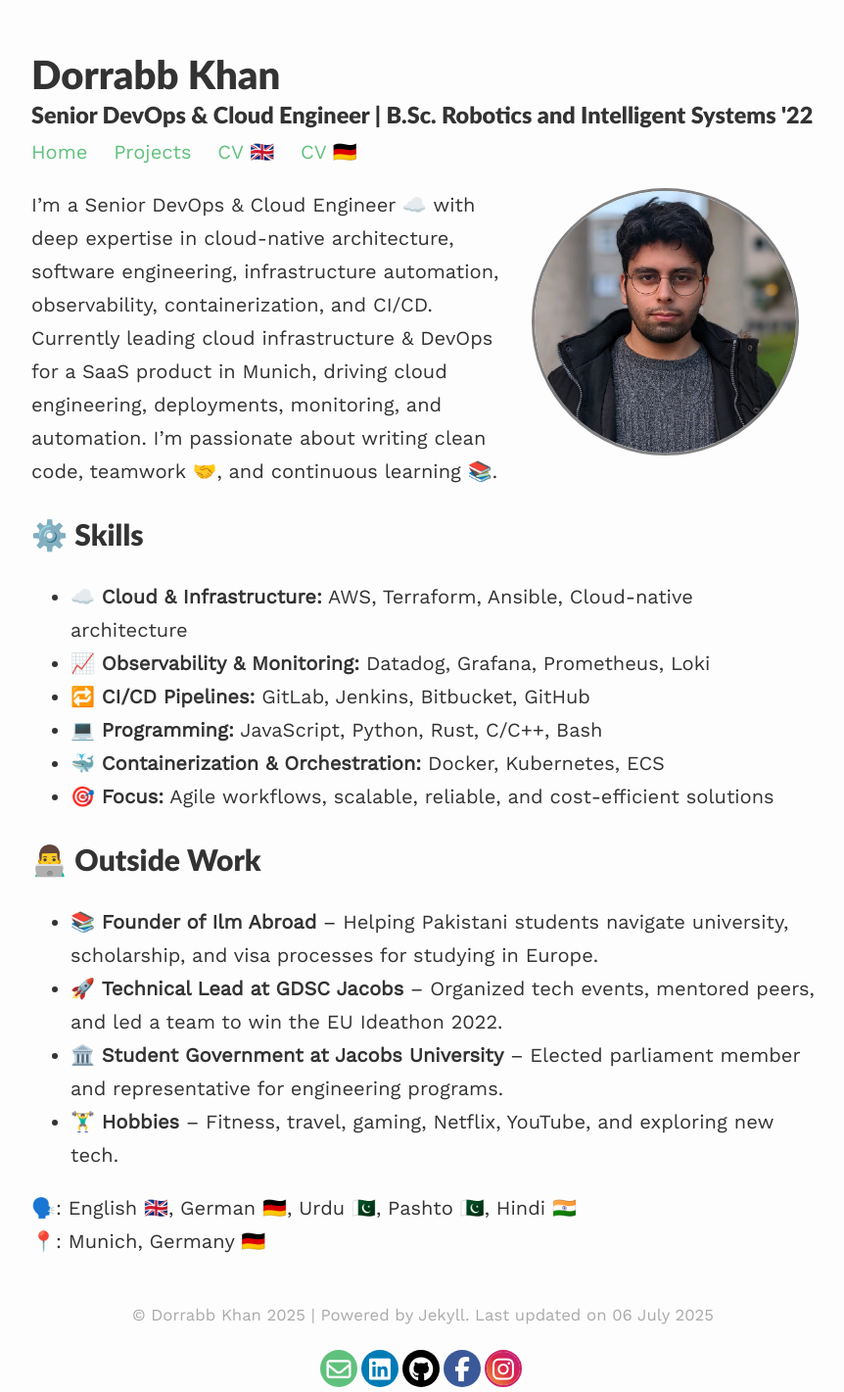
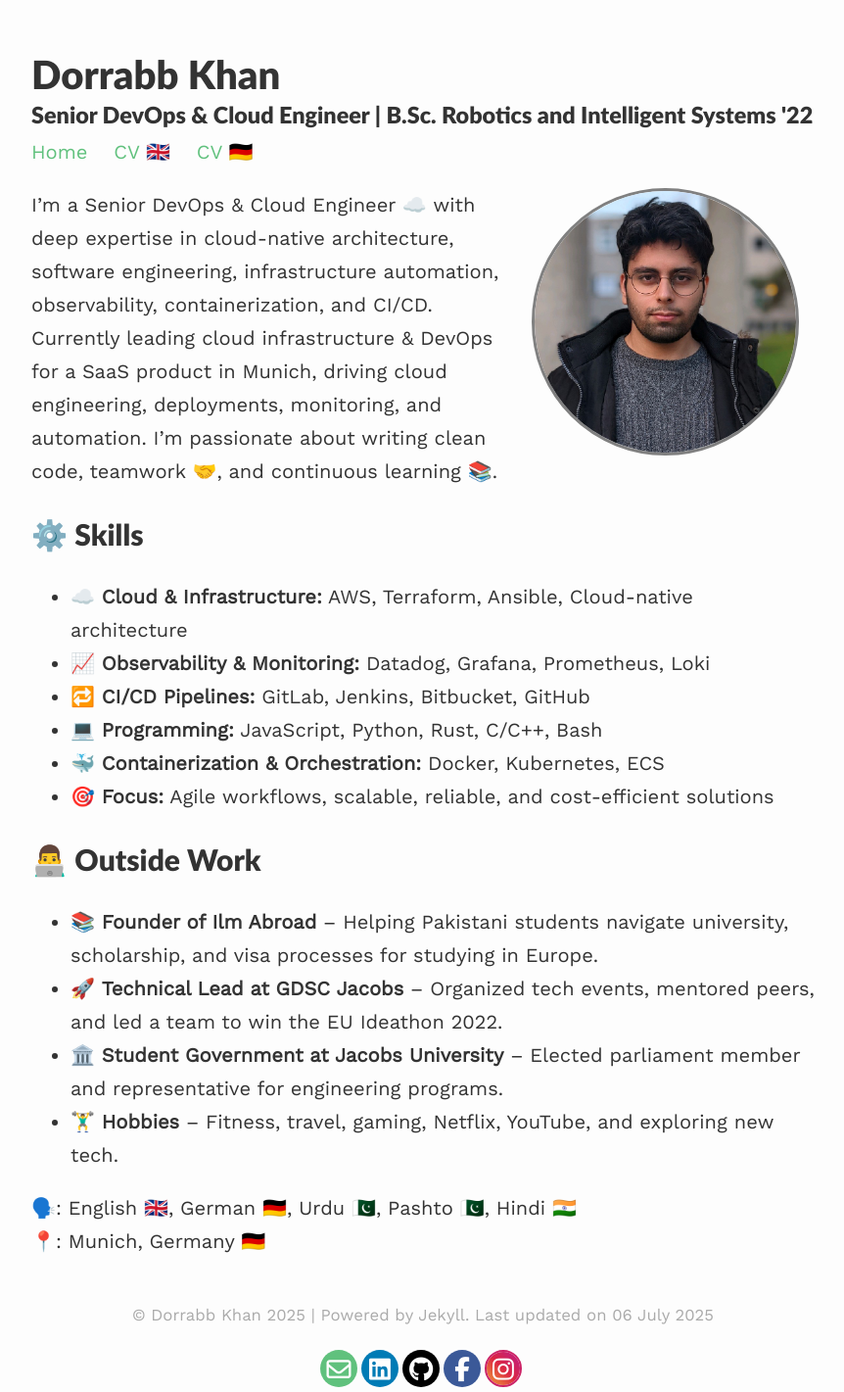
Before and after one commit to dorrabbkhan/dorrabbkhan.github.io, a Jekyll site: the page built from index.md, in a window 1280 px wide. Shown: the whole page at 98% size, without its empty margins (208-1070 px from the left). Built offline with Jekyll 4.4.1, drawn with Linux system fonts in a browser that asks for light colours.

Commit message:
Update manifest, navbar

```diff
--- a/_includes/navigation.html
+++ b/_includes/navigation.html
@@ -1,6 +1,5 @@
 <div class="links scroll">
         <a href="{{site.baseurl}}/">Home</a>
-        <a href="{{site.baseurl}}/projects/">Projects</a>
         <a href="{{site.baseurl}}/assets/docs/CV-Muhammad_Dorrabb_Khan_Niazi.pdf">CV 🇬🇧</a>
         <a href="{{site.baseurl}}/assets/docs/CV-Muhammad_Dorrabb_Khan_Niazi_DE.pdf">CV 🇩🇪</a>
 </div>
```
Also changed, not shown: assets/favicon/site.webmanifest.
